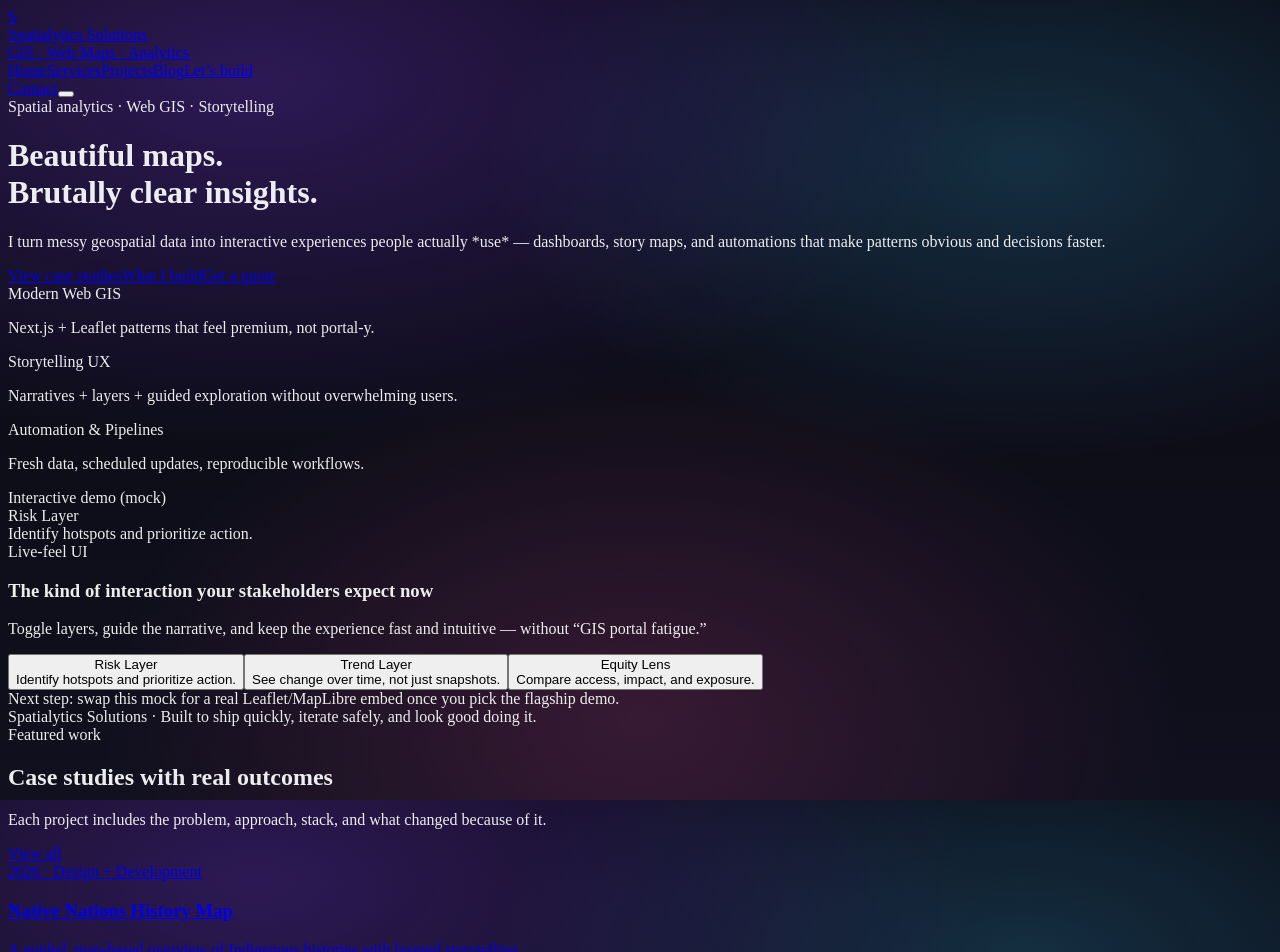
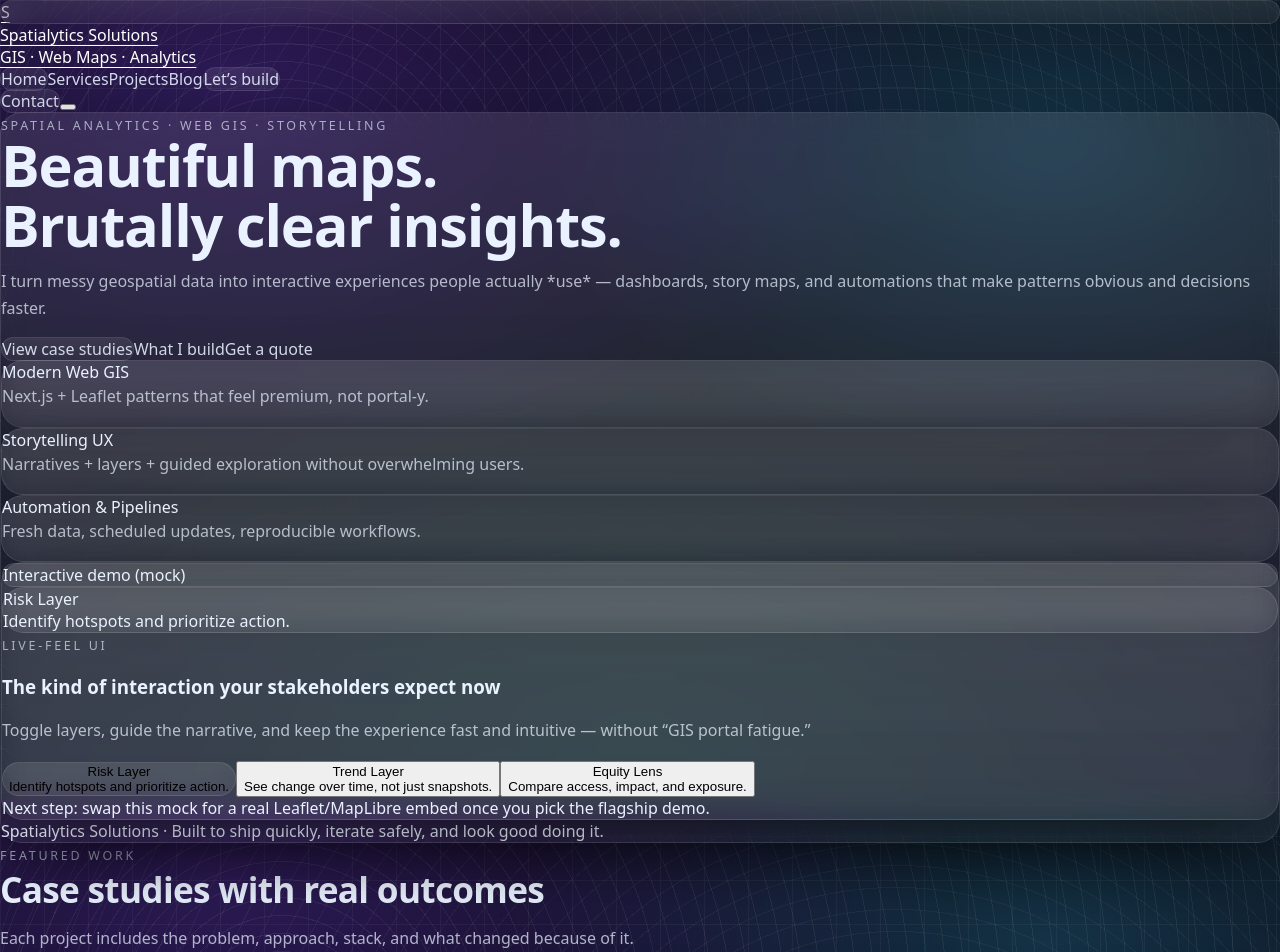
Before and after one commit to KristineMK72/Spatialytics, a Next.js app: page / in a window 1280 px wide. Shown: the top 952 px of the page. Built offline with nearby package versions, Linux system fonts and the light colour scheme.

Commit message:
Update globals.css

```diff
--- a/src/app/globals.css
+++ b/src/app/globals.css
@@ -1,44 +1,242 @@
-@tailwind base;
-@tailwind components;
-@tailwind utilities;
+/* ==========================================================
+   Spatialytics — Next Modern Theme (ported to Next.js)
+   Background: topo/grid + blue/violet glow
+   UI: glass cards, sticky nav, hero overlay
+========================================================== */
 
-:root {
-  --bg0: 10 10 18;
-  --bg1: 16 16 30;
-  --card: 255 255 255;
-  --muted: 255 255 255;
+/* ---- Theme tokens ---- */
+:root{
+  --bg0:#0a0b12;
+  --bg1:#10152a;
+  --ink:#eaf2ff;
+  --muted: rgba(234,242,255,0.72);
+
+  --glass: rgba(255,255,255,0.08);
+  --glass-2: rgba(255,255,255,0.06);
+  --stroke: rgba(255,255,255,0.14);
+  --stroke-2: rgba(255,255,255,0.10);
+
+  --accent:#38bdf8;    /* sky */
+  --accent2:#7c3aed;   /* violet */
+  --accent3:#22c55e;   /* green */
+  --shadow: 0 22px 80px -28px rgba(0,0,0,0.75);
+  --radius: 22px;
 }
 
-html, body {
-  height: 100%;
+*{ box-sizing:border-box; }
+html,body{ height:100%; }
+
+body{
+  margin:0;
+  font-family: ui-sans-serif, system-ui, -apple-system, Segoe UI, Roboto, Arial, sans-serif;
+  color: var(--ink);
+
+  /* KEEP THIS DARK NO MATTER WHAT */
+  background-color: var(--bg0) !important;
+
+  background:
+    /* topo contour rings */
+    repeating-radial-gradient(
+      circle at 22% 28%,
+      rgba(255,255,255,0.06) 0 1px,
+      transparent 1px 18px
+    ),
+    repeating-radial-gradient(
+      circle at 70% 55%,
+      rgba(255,255,255,0.045) 0 1px,
+      transparent 1px 22px
+    ),
+
+    /* subtle map grid */
+    linear-gradient(rgba(255,255,255,0.045) 1px, transparent 1px) 0 0 / 44px 44px,
+    linear-gradient(90deg, rgba(255,255,255,0.045) 1px, transparent 1px) 0 0 / 44px 44px,
+
+    /* soft “atmosphere” glows */
+    radial-gradient(1200px 650px at 18% 10%, rgba(124,58,237,0.30), transparent 60%),
+    radial-gradient(900px 520px at 82% 18%, rgba(56,189,248,0.22), transparent 60%),
+    radial-gradient(1000px 680px at 50% 95%, rgba(34,197,94,0.10), transparent 70%),
+
+    /* base */
+    linear-gradient(180deg, var(--bg0), var(--bg1)) !important;
 }
 
-body {
-  color: rgb(255 255 255 / 0.92);
-  background:
-    radial-gradient(1200px 600px at 20% 10%, rgba(124, 58, 237, 0.30), transparent 60%),
-    radial-gradient(900px 500px at 80% 20%, rgba(56, 189, 248, 0.20), transparent 60%),
-    radial-gradient(900px 600px at 50% 90%, rgba(236, 72, 153, 0.18), transparent 60%),
-    linear-gradient(180deg, rgb(var(--bg0)), rgb(var(--bg1)));
+main{ background: transparent; }
+
+::selection{ background: rgba(56,189,248,0.25); }
+
+/* ---- Typography helpers (match your TSX usage) ---- */
+.h1,.h2,.h3{ margin:0 0 12px; font-weight: 800; letter-spacing: -0.02em; }
+.h1{ font-size: clamp(2.2rem, 5vw, 3.6rem); line-height: 1.05; }
+.h2{ font-size: clamp(1.6rem, 3vw, 2.2rem); }
+.h3{ font-size: 1.25rem; }
+
+.p{
+  margin: 0 0 16px;
+  line-height: 1.7;
+  color: var(--muted);
 }
 
-@layer components {
-  .glass {
-    @apply bg-white/7 border border-white/10 backdrop-blur-xl shadow-[0_20px_80px_-20px_rgba(0,0,0,0.6)];
+.kicker{
+  display:inline-block;
+  font-size: 0.78rem;
+  letter-spacing: 0.22em;
+  text-transform: uppercase;
+  color: rgba(234,242,255,0.65);
 }
-  .kicker {
-    @apply uppercase tracking-[0.22em] text-xs text-white/60 font-semibold;
+
+/* ---- “Glass” surfaces ---- */
+.glass{
+  background: linear-gradient(180deg, rgba(255,255,255,0.09), rgba(255,255,255,0.05));
+  border: 1px solid var(--stroke-2);
+  border-radius: var(--radius);
+  backdrop-filter: blur(14px);
+  -webkit-backdrop-filter: blur(14px);
+  box-shadow: var(--shadow);
 }
-  .h1 {
-    @apply text-4xl md:text-6xl font-extrabold leading-[1.05] tracking-tight;
+
+/* Optional: if you want that darker “container sheet” from the HTML pages */
+.sheet{
+  background: rgba(0,0,0,0.50);
+  border: 1px solid rgba(255,255,255,0.14);
+  border-radius: var(--radius);
+  padding: 40px 20px;
 }
-  .h2 {
-    @apply text-2xl md:text-3xl font-bold tracking-tight;
+
+/* ---- Card ---- */
+.card{
+  border: 1px solid var(--stroke-2);
+  background: linear-gradient(180deg, rgba(255,255,255,0.09), rgba(255,255,255,0.05));
+  border-radius: var(--radius);
+  box-shadow: var(--shadow);
+  transition: transform 220ms ease, box-shadow 220ms ease, border-color 220ms ease;
 }
-  .p {
-    @apply text-white/75 leading-relaxed;
+.card:hover{
+  transform: translateY(-8px);
+  border-color: rgba(56,189,248,0.22);
+  box-shadow: 0 26px 90px -34px rgba(0,0,0,0.85);
 }
-  .link {
-    @apply text-white/85 hover:text-white underline underline-offset-4 decoration-white/25 hover:decoration-white/60 transition;
+
+/* ---- Links ---- */
+a{ color: rgba(234,242,255,0.9); text-decoration: none; }
+a:hover{ color: #fff; text-decoration: underline; text-underline-offset: 4px; }
+
+/* ---- Nav (ported) ---- */
+.nav{
+  position: sticky;
+  top: 0;
+  z-index: 50;
+  background: rgba(8,10,18,0.55);
+  backdrop-filter: blur(14px);
+  -webkit-backdrop-filter: blur(14px);
+  border-bottom: 1px solid var(--stroke-2);
+  box-shadow: 0 6px 30px rgba(0,0,0,0.25);
 }
+.nav-inner{
+  max-width: 1140px;
+  margin: 0 auto;
+  padding: 14px 18px;
+  display:flex;
+  align-items:center;
+  justify-content:space-between;
+  gap: 14px;
 }
+.brand{
+  color: rgba(234,242,255,0.95);
+  font-weight: 900;
+  letter-spacing: -0.01em;
+  text-decoration: none;
+  font-size: 1.1rem;
+}
+.nav-links{
+  display:flex;
+  gap: 10px;
+  align-items:center;
+}
+.nav-link{
+  color: rgba(234,242,255,0.78);
+  padding: 10px 14px;
+  border-radius: 999px;
+  border: 1px solid transparent;
+  transition: background 200ms ease, border-color 200ms ease, transform 200ms ease, color 200ms ease;
+}
+.nav-link:hover{
+  color: #fff;
+  background: rgba(255,255,255,0.06);
+  border-color: var(--stroke-2);
+  transform: translateY(-1px);
+}
+
+/* Burger */
+.nav-burger{
+  display:none;
+  width: 44px;
+  height: 44px;
+  border-radius: 14px;
+  border: 1px solid rgba(255,255,255,0.12);
+  background: rgba(255,255,255,0.06);
+  backdrop-filter: blur(10px);
+  cursor: pointer;
+}
+.burger-line{
+  display:block;
+  width: 18px;
+  height: 2px;
+  margin: 4px auto;
+  background: rgba(234,242,255,0.85);
+  border-radius: 2px;
+}
+.nav-mobile{
+  max-width: 1140px;
+  margin: 0 auto;
+  padding: 10px 18px 16px;
+  display:none;
+}
+.nav-mobile-link{
+  display:block;
+  padding: 12px 14px;
+  border-radius: 14px;
+  border: 1px solid rgba(255,255,255,0.14);
+  background: rgba(0,0,0,0.35);
+  color: rgba(234,242,255,0.9);
+  margin-top: 10px;
+}
+
+/* Responsive */
+@media (max-width: 860px){
+  .nav-links{ display:none; }
+  .nav-burger{ display:block; }
+  .nav-mobile{ display:block; }
+}
+
+/* ---- Hero overlay (ported) ---- */
+.hero-panel{
+  position: relative;
+  overflow: hidden;
+  border-radius: 2.25rem;
+}
+.hero-panel::before{
+  content:"";
+  position:absolute;
+  inset:0;
+  background:
+    radial-gradient(800px 420px at 20% 30%, rgba(56,189,248,0.18), transparent 60%),
+    radial-gradient(720px 420px at 70% 25%, rgba(124,58,237,0.18), transparent 60%),
+    radial-gradient(900px 520px at 50% 90%, rgba(34,197,94,0.10), transparent 70%),
+    linear-gradient(180deg, rgba(255,255,255,0.05), rgba(255,255,255,0.0));
+  opacity: 1;
+  pointer-events:none;
+}
+.hero-panel::after{
+  content:"";
+  position:absolute;
+  inset:0;
+  background:
+    repeating-radial-gradient(circle at 30% 35%,
+      rgba(255,255,255,0.08) 0 1px,
+      transparent 1px 16px
+    );
+  opacity: 0.35;
+  mix-blend-mode: overlay;
+  pointer-events:none;
+}
+.hero-panel > *{ position: relative; z-index: 1; }
```
Lines whose indentation alone changed are shown as unchanged.
